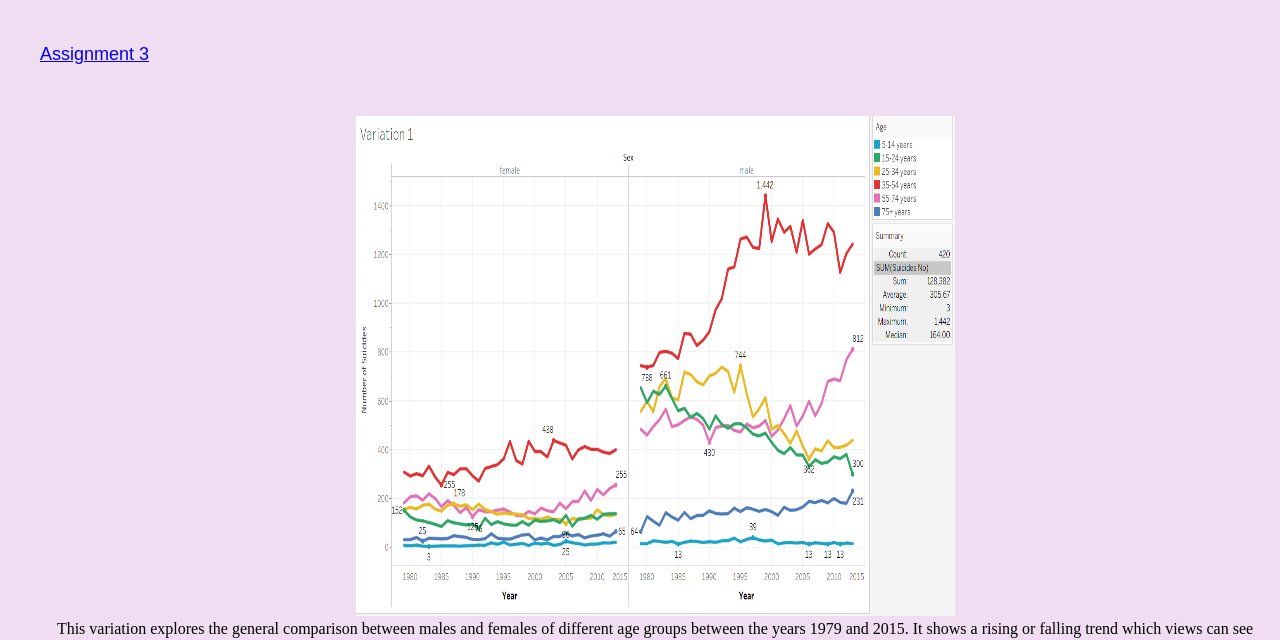
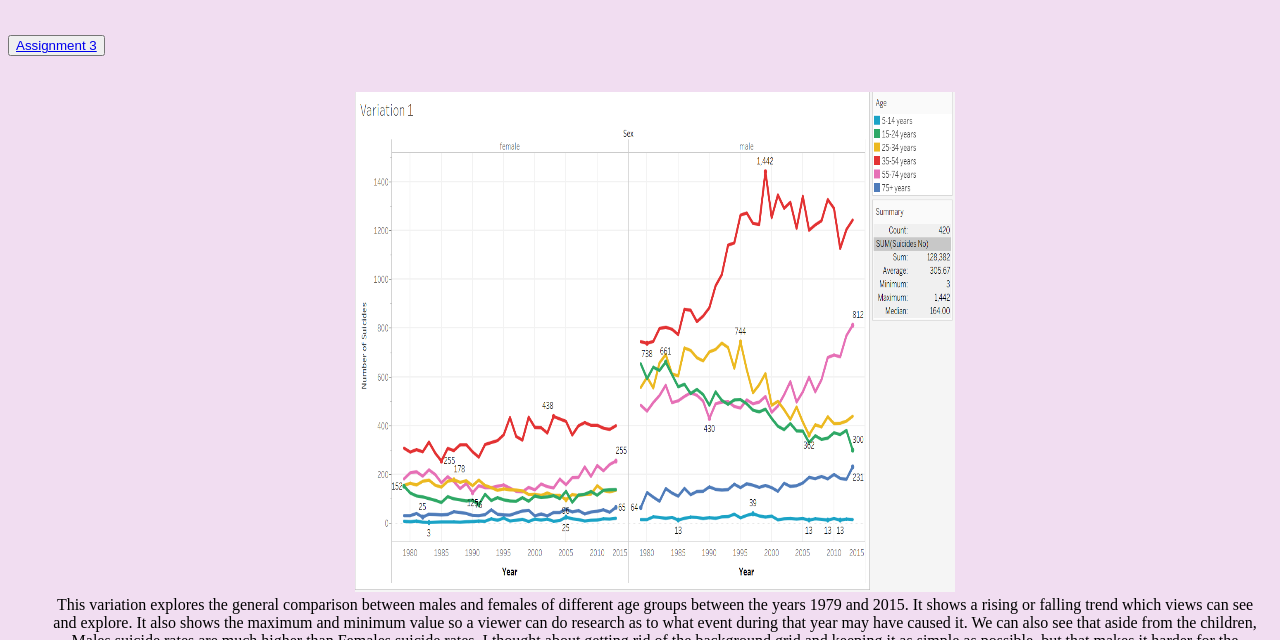
Before and after one commit to shour5/tableauSite, a plain HTML site: page index.html in a window 1280 px wide. Shown: the part 160-800 px from the top of the page. Drawn offline with Linux system fonts and the light colour scheme.

Commit message:
A3 added

```diff
--- a/index.html
+++ b/index.html
@@ -5,7 +5,7 @@
     <meta charset="UTF-8">
     <title>CPSC 583 Viz</title>
     <h1>CPSC 583</h1>
-    <h2 class="h_button"><button class="button button1" type="button"><a href="a3.html">Assignment 3</a></button></h2>
+    <h2 class="h_button"><button type="button"><a href="a3.html">Assignment 3</a></button></h2>
 </head>
 
 <body>
--- a/style.css
+++ b/style.css
@@ -27,6 +27,5 @@ h1 {
     padding: 15px 32px;
     text-align: center;
     font-size: large;
+    background-color: #f1ddf1;
 }
-
-.button1 {background-color: #f1ddf1;}
```
